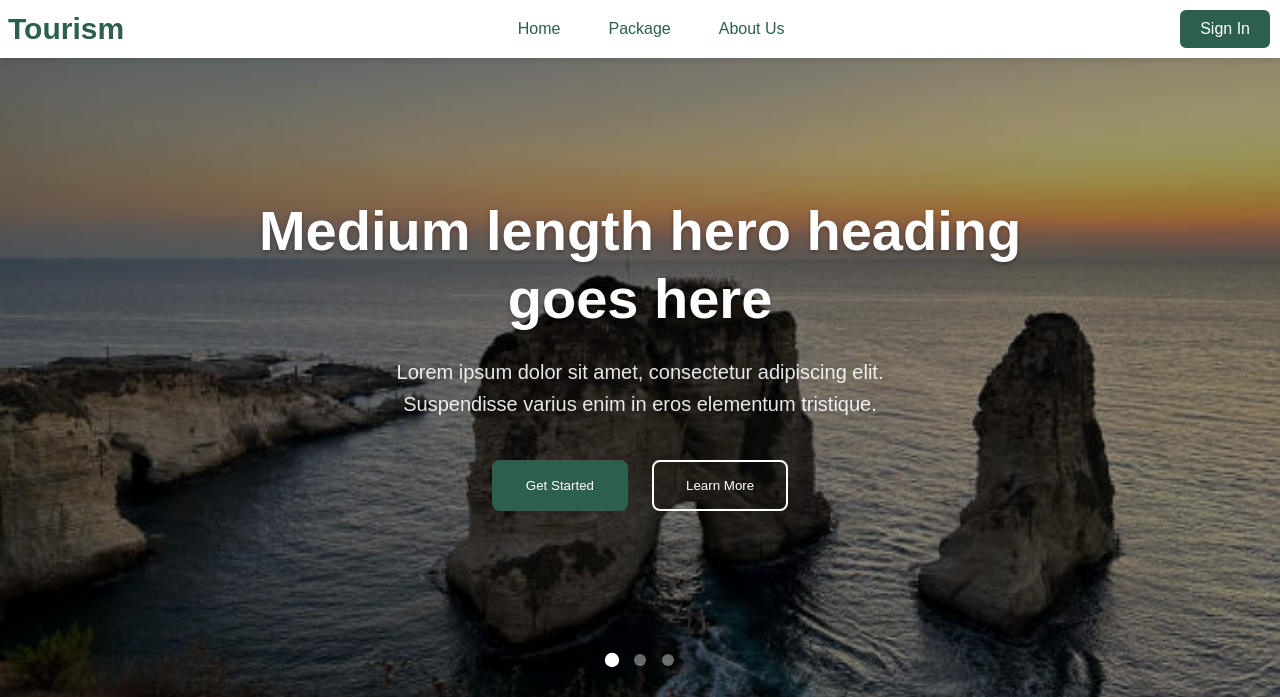
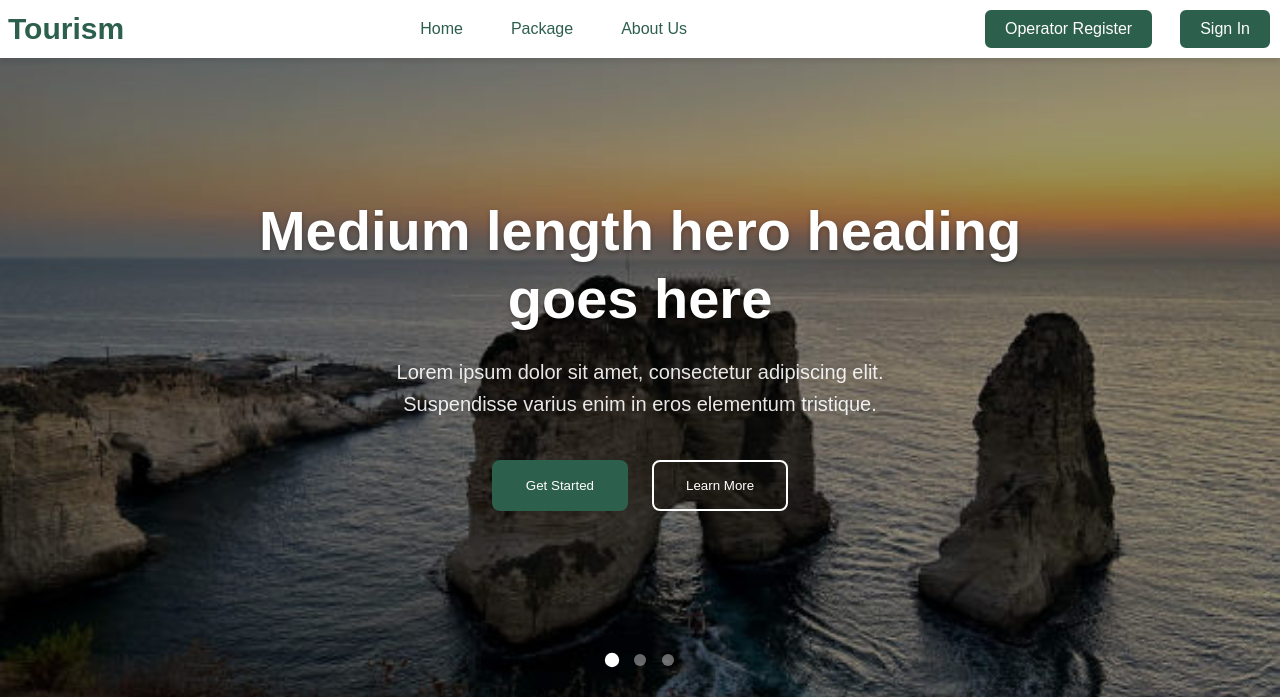
Before and after one commit to A-H-G20/lebanon_toursim, a PHP site: page /lebanon_toursim/index.php in a window 1280 px wide. Shown: the top 697 px of the page. Run offline with PHP 8.4, Linux system fonts and the light colour scheme; tables that the repository leaves empty or names only in its code hold one stand-in row (values such as "Sample post"); grey boxes marked "Sample" are stand-in pictures.

Commit message:
add operator button

```diff
--- a/navBar.php
+++ b/navBar.php
@@ -37,6 +37,10 @@ session_start();
   </a>
 <?php endif; ?>
 
+<?php if (!isset($_SESSION['user_id'])): ?>
+    <a href="tour_register.php" class="nav__button">Operator Register</a>
+<?php endif; ?>
+
 <?php if (isset($_SESSION['user_id'])): ?>
   <a href="logout.php" class="nav__button">Logout</a>
 <?php else: ?>
@@ -51,6 +55,9 @@ session_start();
   <a href="user_details.php" class="nav__link nav__icon-link">
     <i class="fas fa-user"></i>
   </a>
+<?php endif; ?>
+<?php if (!isset($_SESSION['user_id'])): ?>
+    <a href="tour_register.php" class="nav__button">Operator Register</a>
 <?php endif; ?>
 
 <?php if (isset($_SESSION['user_id'])): ?>
```
